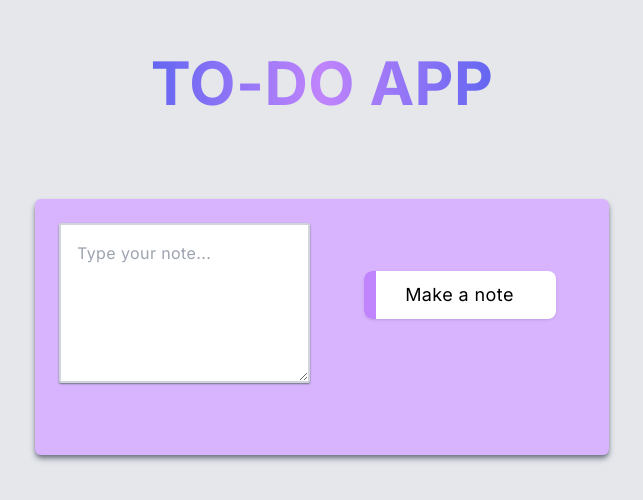
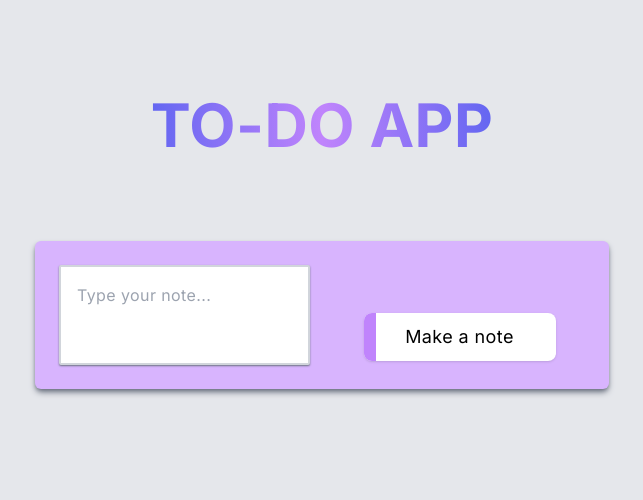
Before and after one commit to NekruzAsh/To-Do-App, a Next.js app: page / in a window 1280 px wide. Shown: the part 154-654 px from the top of the page, without its empty margins (318-961 px from the left). Built offline with nearby package versions, Linux system fonts and the light colour scheme.

Commit message:
added note display in TodoApp component

```diff
--- a/app/components/main.jsx
+++ b/app/components/main.jsx
@@ -30,11 +30,11 @@ const TodoAPP = () => {
   <div className="bg-purple-300 p-6 rounded-md shadow-md shadow-gray-500 mt-[70px]">
     <div className="grid lg:grid-cols-2 lg:gap-6">
       <textarea
-        className="shadow-sm shadow-gray-500 rounded-sm border-2 border-gray-300 w-68 h-40 p-4"
+        className="shadow-sm shadow-gray-500 rounded-sm border-2 border-gray-300 w-full min-h-[100px] p-4 resize-none"
         placeholder="Type your note..."
         name="text"
         value={newNote}
-        onChange={(e) => setNewNote (e.target.value)}
+        onChange={(e) => setNewNote(e.target.value)}
       ></textarea>
 
       <ul className="text-purple-600 text-center text-2xl mt-6 lg:mt-12">
@@ -46,20 +46,25 @@ const TodoAPP = () => {
           </li>
         </button>
       </ul>
-      <ul className="text-purple-600 text-2xl mt-6">
+    </div>
+  </div>
+  <div className="grid grid-cols-2 gap-4 mt-6">
     {notes.map((note, index) => (
-            <li key={index} className="flex items-center justify-between mb-2">
+      <div
+        key={index}
+        className="bg-yellow-200 p-4 rounded-md shadow-md flex items-center justify-between"
+      >
+        <span>
           {note}
+        </span>
         <button
           className="text-red-500"
           onClick={() => deleteNote(index)}
         >
           Delete
         </button>
-            </li>
+      </div>
     ))}
-        </ul>
-    </div>
   </div>
 </div>
 
```
Lines whose indentation alone changed are shown as unchanged.
